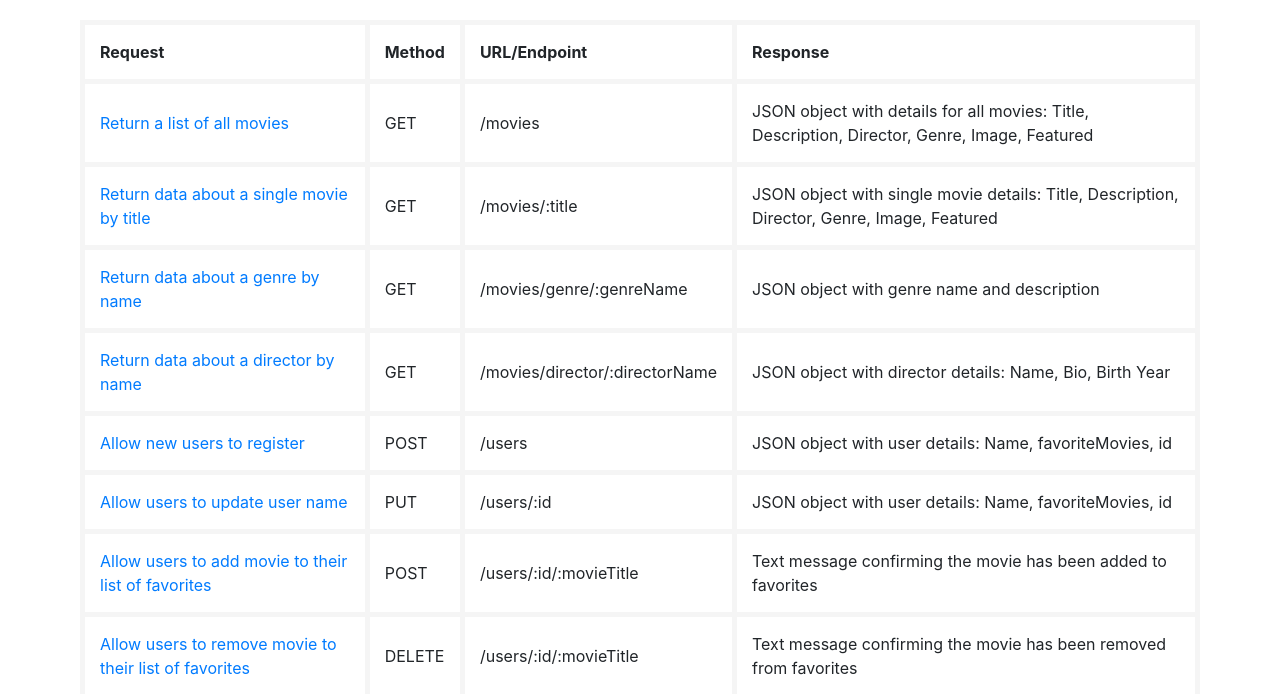
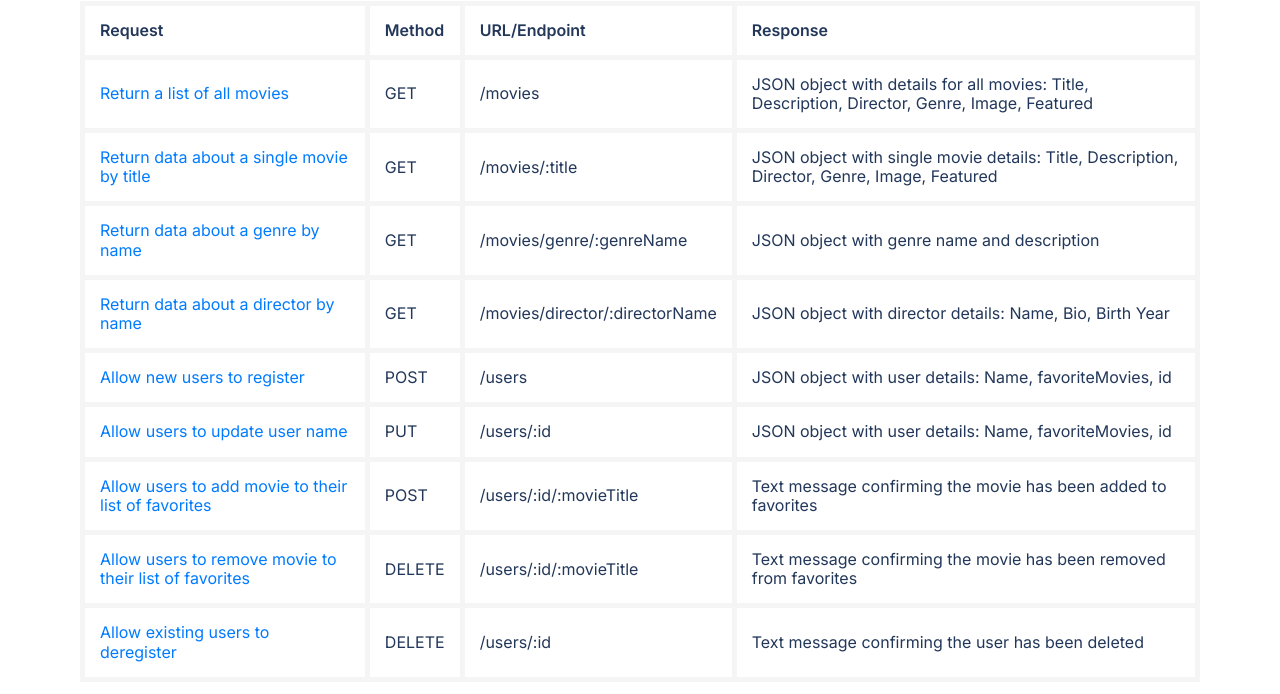
Before and after one commit to RParker505/movie_api, a website: page public/documentation.html in a window 1280 px wide. Shown: the part 281-975 px from the top of the page. Drawn offline with nearby package versions, Linux system fonts and the light colour scheme.

Commit message:
Add font styles to <body> in .css file

```diff
--- a/public/styles.css
+++ b/public/styles.css
@@ -1,5 +1,12 @@
 body {
-    padding: 20px 60px 60px 60px
+    padding: 20px 60px 60px 60px;
+    font-family: 'Inter', sans-serif; /* Use Inter font if available, sans-serif if not */
+    color: #223759;
+    font-weight: 400;
+    font-size: 16px;
+    /* sets font size in body to 16px */
+    line-height: 1.2;
+    /* sets line height to 1.2x the size of the font */
 }
 
 table, th, td {
```
